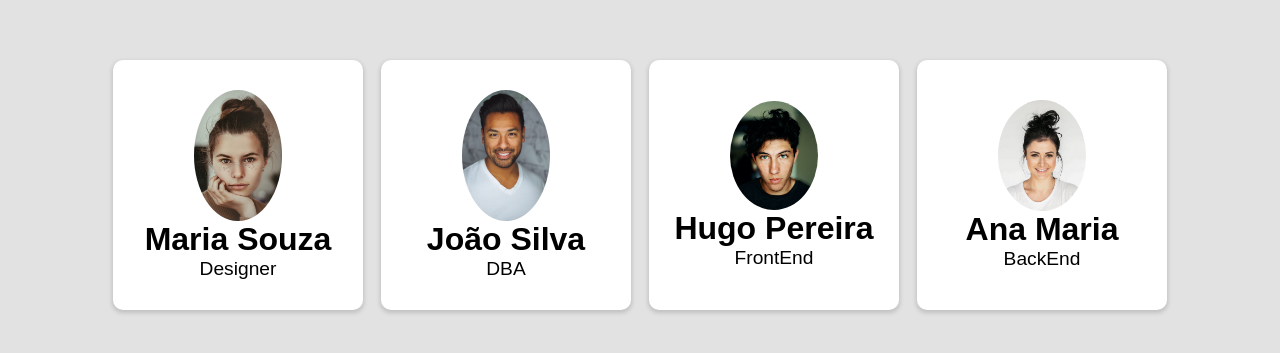
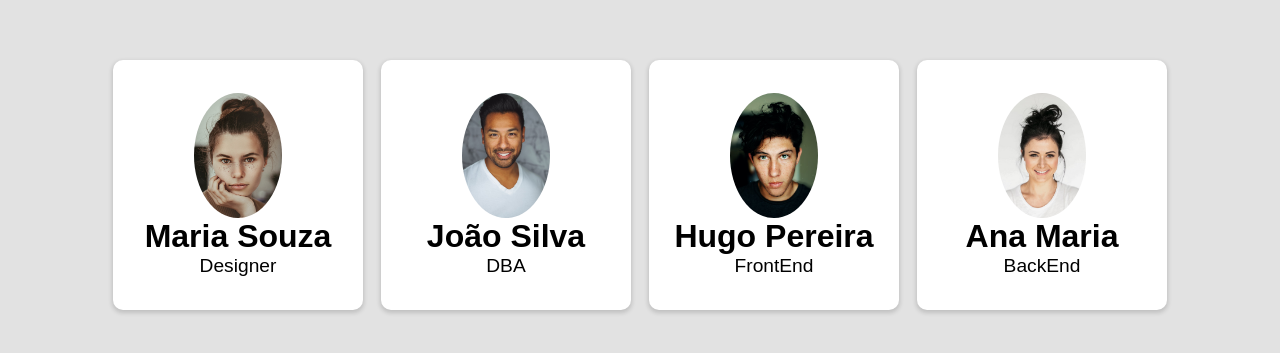
Before and after one commit to zNathan2303/frontend_funcionarios, a plain HTML site: page index.html in a window 1280 px wide. Shown: the part 215-568 px from the top of the page. Drawn offline with Linux system fonts and the light colour scheme.

Commit message:
arrumado altura das imagens

```diff
--- a/style.css
+++ b/style.css
@@ -30,6 +30,8 @@ body {
 
 .foto {
     width: 35%;
+    height: 50%;
+    object-fit: cover;
     border-radius: 50%;
 }
 
```
